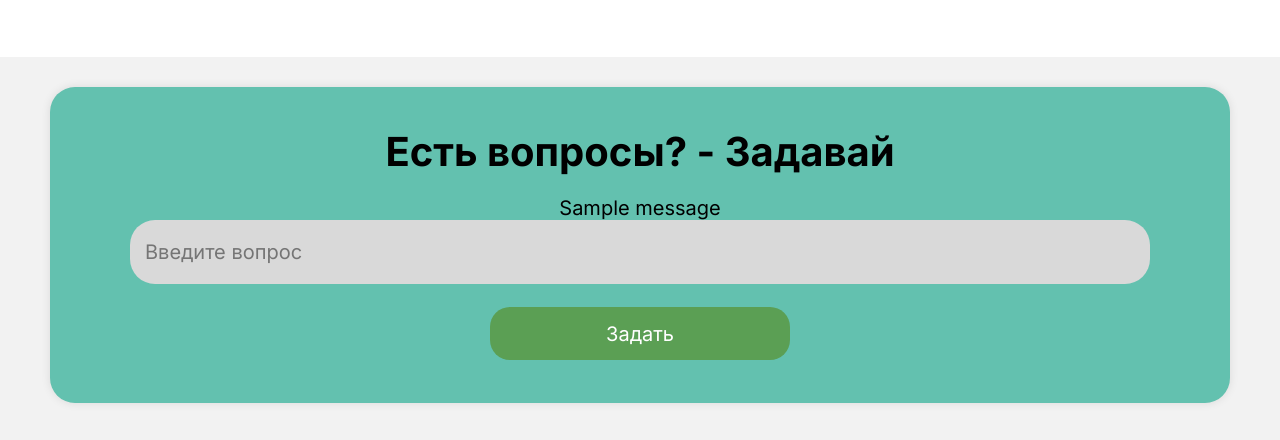
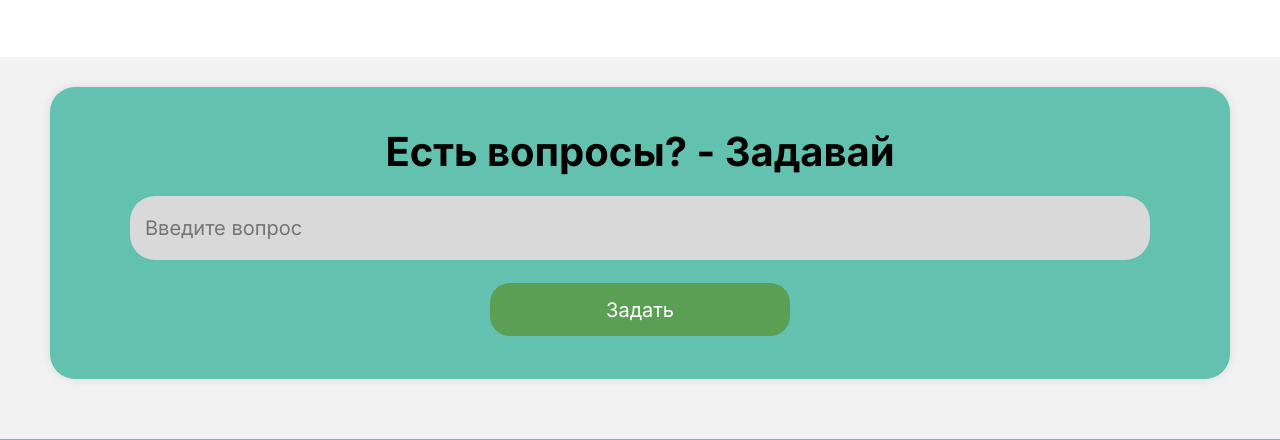
Before and after one commit to lllMaKsImlll/HealthTeam, a Django app: page / in a window 1280 px wide. Shown: the part 2441-2881 px from the top of the page. Run offline with Django 5.2, Linux system fonts and the light colour scheme; a user stored in the database is signed in; data comes from the database, SQL or seed files in the repository; both versions use the stored data as it was after the commit; one stand-in notice (Sample message) is shown.

Commit message:
Relize v1.99

```diff
--- a/CompanyHealth/main/models.py
+++ b/CompanyHealth/main/models.py
@@ -1,7 +1,6 @@
 from django.db import models
 from django.contrib.auth.hashers import make_password, check_password
 from datetime import datetime
-import locale
 
 class Patient(models.Model):
     fio = models.CharField('ФИО', max_length=100)
--- a/CompanyHealth/main/templates/main/index.html
+++ b/CompanyHealth/main/templates/main/index.html
@@ -69,17 +69,6 @@
     <div class="ask-block">
         <div class="ask-question-block container">
             <h2>Есть вопросы? - Задавай</h2>
-
-            <!-- Отображение сообщений -->
-            {% if messages %}
-                <div class="messages">
-                    {% for message in messages %}
-                        <p class="message {{ message.tags }}">{{ message }}</p>
-                    {% endfor %}
-                </div>
-            {% endif %}
-
-            <!-- Форма -->
             <form method="POST" action="{% url 'index' %}">
                 {% csrf_token %}
                 <input type="text" name="question" placeholder="Введите вопрос" required>
--- a/CompanyHealth/main/urls.py
+++ b/CompanyHealth/main/urls.py
@@ -22,5 +22,5 @@ urlpatterns = [
     path('create_home_visit/', views.create_home_visit, name='create_home_visit'),
     path('doctor/appointments/', views.doctor_appointments, name='doctor_appointments'),
     path('ask_question/', views.ask_question_view, name='ask_question'),
-    path('<int:pk>/', views.news_detail, name='news_detail'),
+    path('news/<int:pk>/', views.news_detail, name='news_detail'),
 ]
```
Also changed, not shown: CompanyHealth/db.sqlite3.
